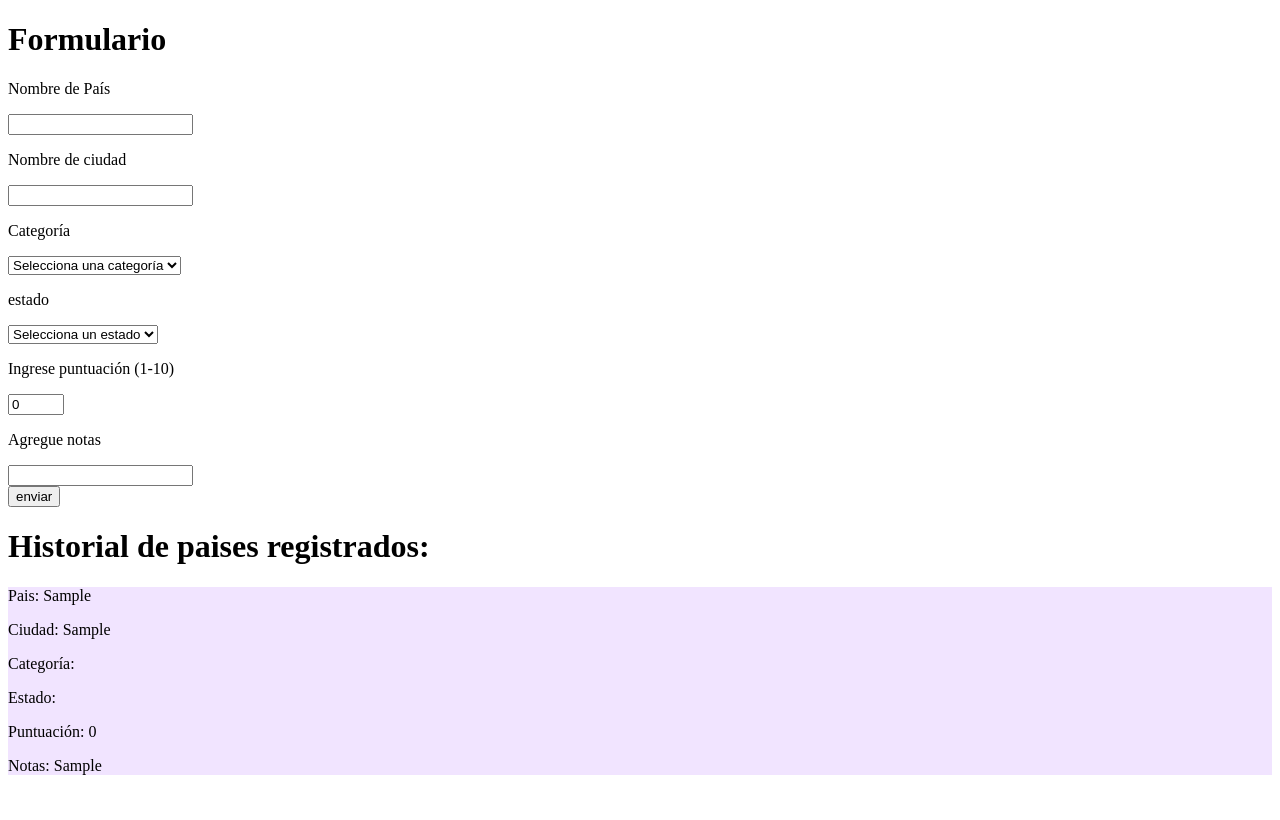
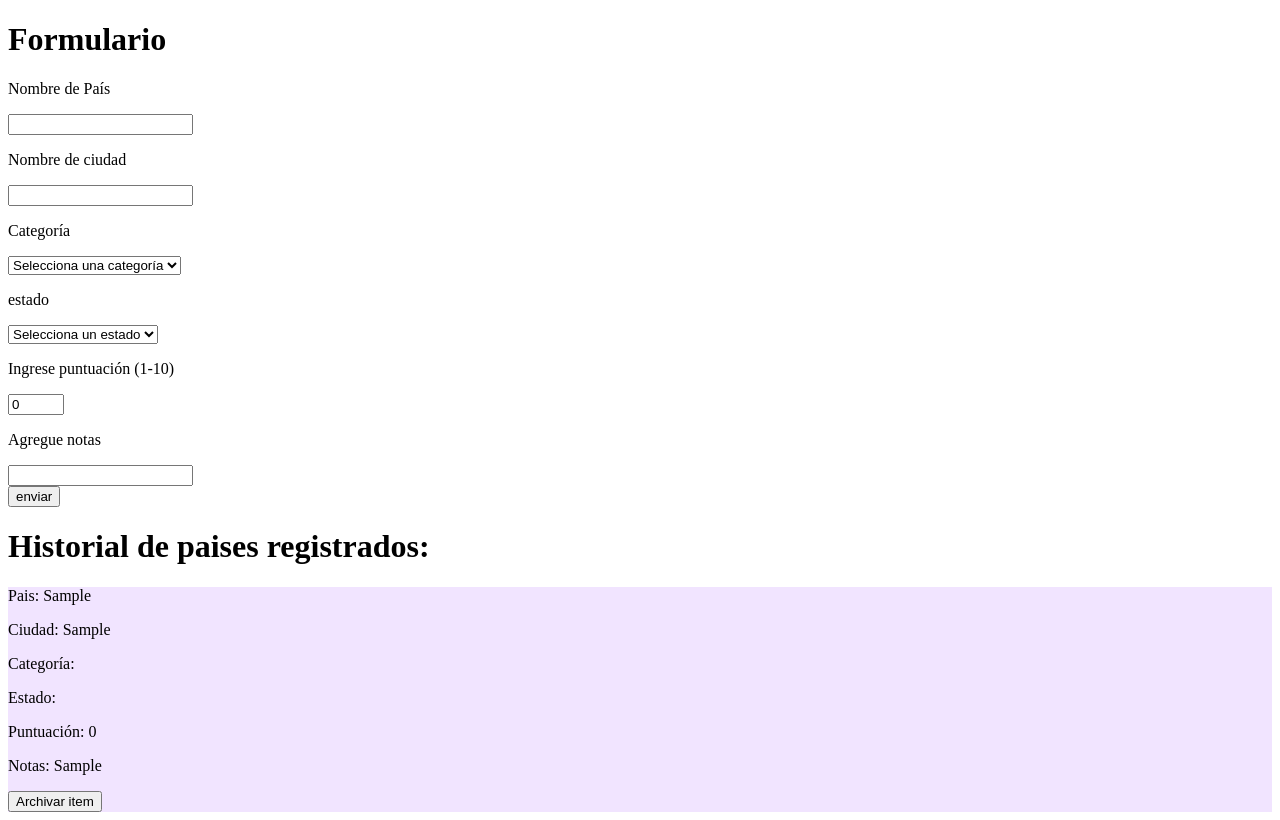
Before and after one commit to marianacastanedar/proyecto-viajes, a React (Vite) app: page / in a window 1280 px wide. Both pictures are taken after typing "Sample", "Sample", "Sample" into the empty fields and a click on the button "enviar". Built offline with nearby package versions, Linux system fonts and the light colour scheme.

Commit message:
funcion para archivar

```diff
--- a/src/App.jsx
+++ b/src/App.jsx
@@ -20,11 +20,42 @@ function App() {
         item.setActivo = false
     } */
 
+    const archivarItem = (itemID) => {
+        const listaActualizada = items.map(item => {
+            if (item.id === itemID) {
+                return {
+                    ...item,
+                    activo: false
+                };
+            } else {
+                return item;
+            }
+        });
+        setItems(listaActualizada);
+};
+    /*
+    function mostrarSoloActivos() {
+        return (
+            <div>
+
+            {items
+                .filter(item => item.activo)
+                .map(item => (
+
+                    <div key={item.id}>
+                        <p>{item.nombre}</p>
+                    </div>
+
+                ))
+            }
+        </div>
+        )
+    } */
 
     return (
         <div>
             <Formulario agregarItem={agregarItem} />
-            <ListaItems items={items} />
+            <ListaItems items={items} archivarItem={archivarItem} />
         </div>
     );
 }
--- a/src/components/FormularioItem.jsx
+++ b/src/components/FormularioItem.jsx
@@ -26,6 +26,7 @@ function Formulario({ agregarItem }) {
                     estado,
                     puntuacion,
                     notas,
+                    activo: true,
                 }
                 agregarItem(nuevoItem);
 
--- a/src/components/ItemCard.jsx
+++ b/src/components/ItemCard.jsx
@@ -1,6 +1,9 @@
-function VerItem({ item }) {
+
+
+function VerItem({ item, archivarItem }) {
     return (
-        <div style={{ backgroundColor: "#f1e4ff"}}>
+        <div style={{ backgroundColor: "#f1e4ff" }}>
+            <div>
                 <p>Pais: {item.pais}</p>
                 <p>Ciudad: {item.ciudad}</p>
                 <p>Categoría: {item.categoriaID}</p>
@@ -8,6 +11,15 @@ function VerItem({ item }) {
                 <p>Puntuación: {item.puntuacion}</p>
                 <p>Notas: {item.notas}</p>
             </div>
+            <button onClick={
+                () => {
+                    archivarItem(item.id)
+                }
+            }>
+                Archivar item
+            </button>
+        </div>
+
     )
 }
 export default VerItem;
--- a/src/components/ListaItems.jsx
+++ b/src/components/ListaItems.jsx
@@ -1,5 +1,19 @@
 import VerItem from "./ItemCard"
 
+function ListaItems({ items, archivarItem }) {
+  return (
+    <div>
+      <h1>Historial de paises registrados:</h1>
+      {items
+        .filter(item => item.activo)
+        .map(item =>
+          (<VerItem key={item.id} item={item} archivarItem={archivarItem} />)
+      )}
+    </div>
+  )
+}
+export default ListaItems;
+/*
 function ListaItems({ items }) {
   return (
     <div>
@@ -8,7 +22,7 @@ function ListaItems({ items }) {
           (<VerItem key={item.id} item={item} />)
       )}
     </div>
-
   )
 }
 export default ListaItems;
+*/
```
Lines whose indentation alone changed are shown as unchanged.
